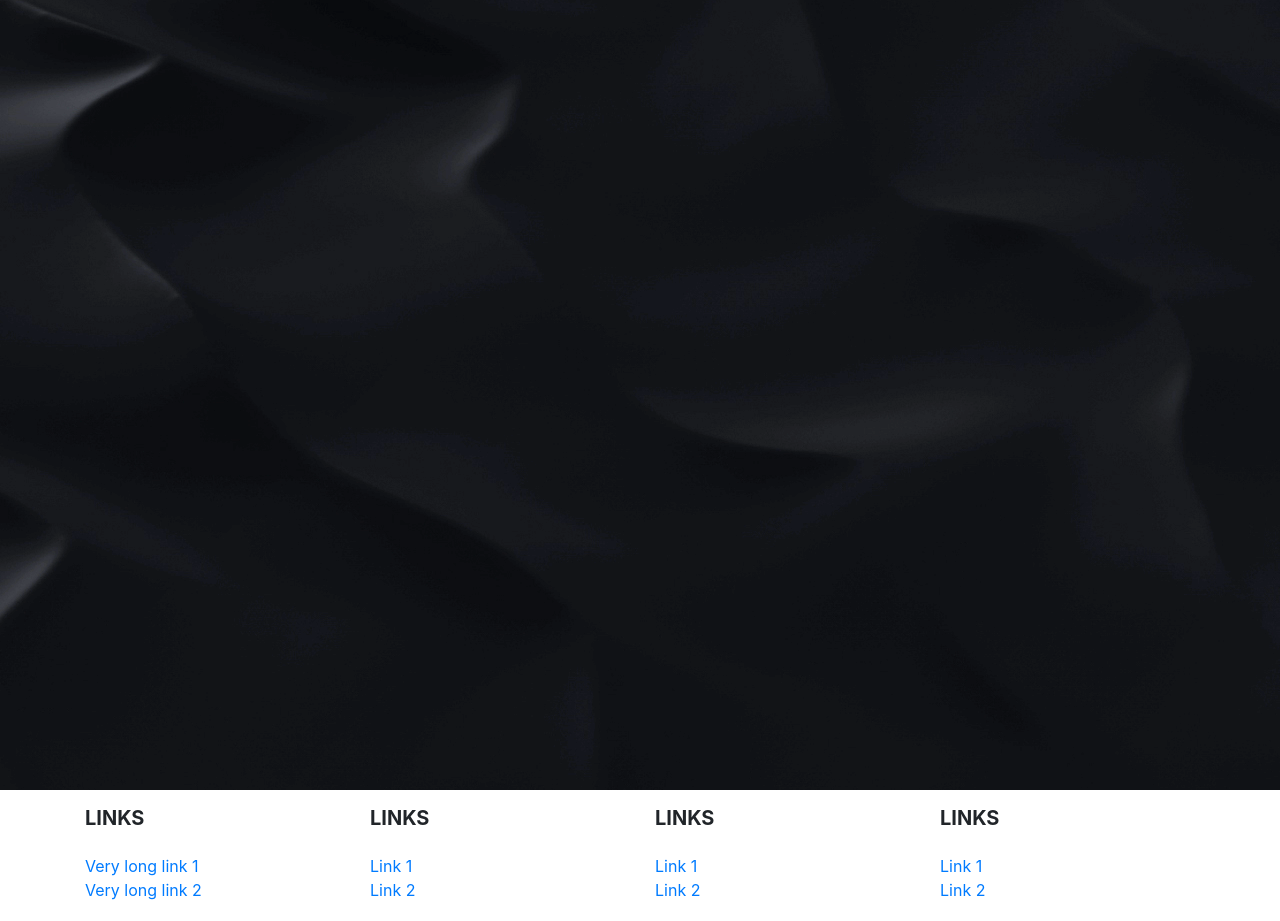
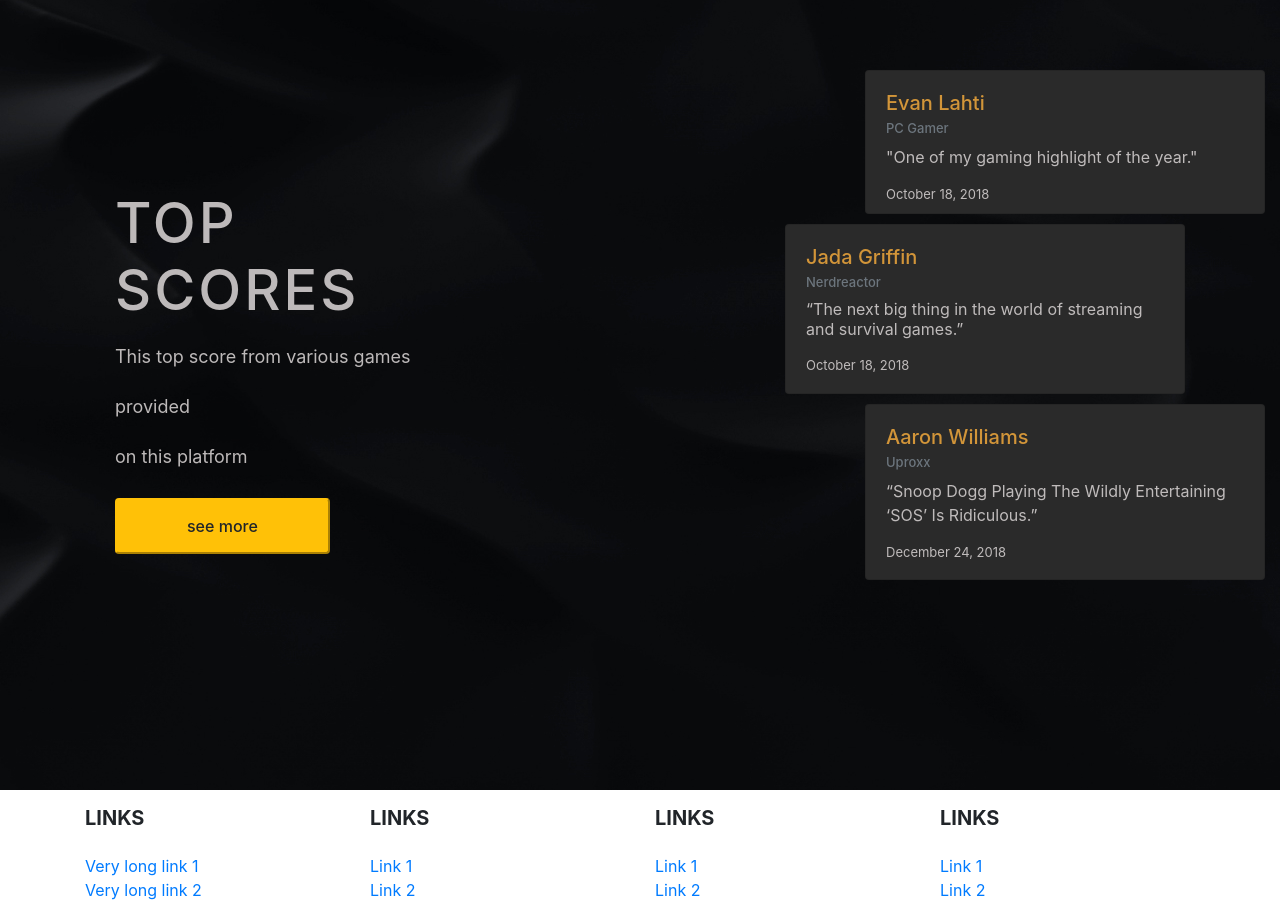
Before and after one commit to milkywoosh/binar_challange_chapter3, a plain HTML site: page main_page/index.html in a window 1280 px wide. Shown: the part 3210-4131 px from the top of the page. Drawn offline with nearby package versions, Linux system fonts and the light colour scheme.

Commit message:
finish 4th background
Top scores button, still need:
- photo user and svg logo
- need to add sooner after 5th and footer

```diff
--- a/main_page/index.html
+++ b/main_page/index.html
@@ -89,7 +89,7 @@
     </section>
 
     <section>
-      <div class=" background1   align-items-center  justify-content-center   ">
+      <div class=" background1 align-items-center justify-content-center   ">
         <div>
           <h1 class="main-header-text position-absolute">PLAY TRADITIONAL GAME</h1>
           <p class=" second-header-text  "> Experience new traditional game play</p>
@@ -248,7 +248,7 @@
               <p> <span style="font-size: 20px; color: #bf7403;">mEMORY:</span> <br>
                 4 GB RAM</p>
             </div>
-            <div class="col-6" style=" rgba(201, 197, 197, 0.94); ">
+            <div class="col-6" >
               <p> <span style="font-size: 20px; color: #bf7403;">storage:</span> <br>
                 8 GB available space
               </p>
@@ -263,7 +263,7 @@
                   padding-bottom: 0px;
                   line-height: 35px;
                   width: 50%;">
-            <div class="col-12" style=" rgba(201, 197, 197, 0.94); ">
+            <div class="col-12" >
               <p> <span style="font-size: 20px; color: #bf7403;">GRAPHICS:</span> <br>
                 NVIDIA GeForce GTX 660 2GB or AMD Radeon HD 7850 2GB DirectX11 (Shader Model 5)
               </p>
@@ -275,7 +275,62 @@
 
 
 
-      <div class=" background5   align-items-center  justify-content-center   ">
+      <div class=" background5 container-fluid     ">
+
+        <div style="margin-left: 100px; margin-top: 200px;">
+            <section style="color:rgba(201, 197, 197, 0.94);">
+              <div style="text-align: left; line-height: 50px; ">
+                  <h1 style="font-size: 56px; letter-spacing: 3px; ">TOP SCORES</h1>
+                  <p style="font-size: 18px ">This top score from various games provided <br> on this platform</p>
+                  <button style="font-weight: 500; padding-left: 70px; padding-right: 70px; border-radius: 4px;" class="btn-warning"> see more </button>
+              </div>
+            </section>
+            <section>
+              <div>
+
+              </div>
+            </section>
+        </div>
+
+        <div style="margin-top: 70px; border-radius: 10px;">
+          <div style=" color:rgba(201, 197, 197, 0.94); ">
+            <div class="card" style="height: 9rem; width: 25rem; margin-left: 380px; margin-top: 10px; background-color: rgb(42, 42, 42);">
+              <div class="card-body">
+                <h5 class="card-title color-card-name"> Evan Lahti </h5>
+                <h6 class="card-subtitle mb-2 text-muted" style="font-size: small;">PC Gamer</h6>
+                <p class="card-text">"One of my gaming highlight of the year."</p>
+                <p style="font-size: small;">  October 18, 2018</p>
+
+              </div>
+            </div>
+          </div>
+
+          <div style=" color:rgba(201, 197, 197, 0.94); ">
+            <div class="card" style="height: 170px; width: 25rem; margin-left: 300px; margin-top: 10px; background-color: rgb(42, 42, 42);">
+              <div class="card-body" style="line-height: 20px;">
+                <h5 class="card-title color-card-name">Jada Griffin</h5>
+                <h6 class="card-subtitle mb-2 text-muted" style="font-size: small;">Nerdreactor </h6>
+                <p class="card-text">“The next big thing in the world of streaming and survival games.” </p>
+                <p style="font-size: small;">  October 18, 2018</p>
+              </div>
+            </div>
+          </div>
+          <div style=" color:rgba(201, 197, 197, 0.94); ">
+            <div class="card" style="height: 11rem; width: 25rem; margin-left: 380px; margin-top: 10px; background-color: rgb(42, 42, 42);">
+              <div class="card-body">
+                <h5 class="card-title color-card-name"> Aaron Williams </h5>
+                <h6 class="card-subtitle mb-2 text-muted" style="font-size: small;">Uproxx</h6>
+                <p class="card-text">“Snoop Dogg Playing The Wildly Entertaining ‘SOS’ Is Ridiculous.”</p>
+                <p style="font-size: small;">  December 24, 2018</p>
+
+              </div>
+            </div>
+          </div>
+
+
+
+        </div>
+
 
       </div>
 
--- a/main_page/style.css
+++ b/main_page/style.css
@@ -16,13 +16,11 @@
   background : url("../assets/bg-TOP-SCORE.jpg");    /* image */
   background-size: auto;
   background-position: center;
-  filter: brightness(180%);
   height: 100vh;
   background-repeat: no-repeat;
   display: flex;
-  justify-content: space-evenly;
   width: 100vw;
-  align-items: center;
+  /* align-items: center; --> untuk centering all component over main-background*/
 
 }
 
@@ -35,7 +33,6 @@
    height: 100vh;
    background-repeat: no-repeat;
    display: flex;
-   justify-content: space-evenly;
    width: 100vw;
    align-items: center;
 }
@@ -195,11 +192,21 @@ img {
   margin-top: 100px;
   margin-left: 200px
 }
-.left-arrow {
-  left: -10px;
+
+/* Create two equal columns that floats next to each other */
+.column-bg-5 {
+  float: left;
+  width: 50%;
+  padding: 10px;
+  height: 300px; /* Should be removed. Only for demonstration */
+
 }
 
-.right-arrow {
+/* Clear floats after the columns */
+.row-bg-5 {
+  content: "";
+  display: table;
+  clear: both;
 
 }
 
@@ -235,7 +242,7 @@ img {
   padding-right:100px;
 }
 
-/* .navbar-nav > li{
-  margin-left:30px;
-  margin-right:30px;
-} */
+
+.color-card-name {
+  color: #d29539;
+}
```
